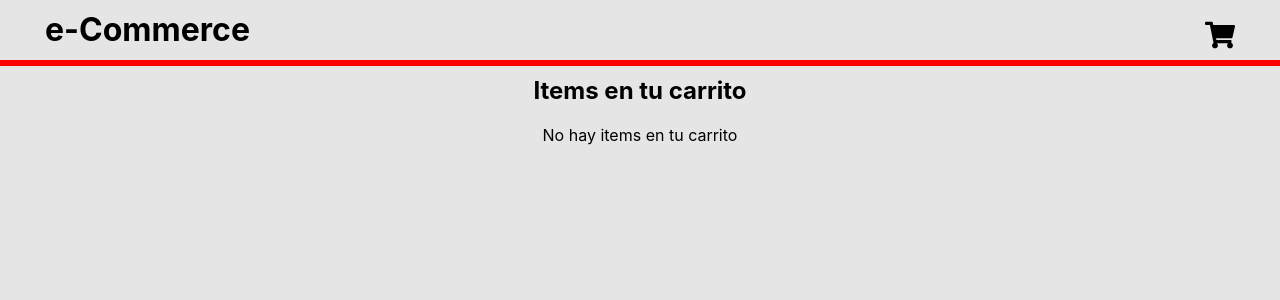
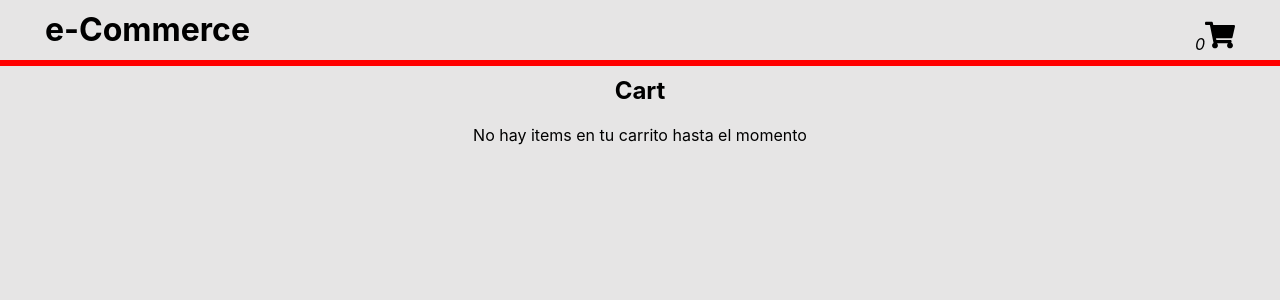
Before and after one commit to luchosr/xivis-challenge, a React (Create React App) app: page /cart in a window 1280 px wide. Shown: the top 300 px of the page. Built offline with nearby package versions, Linux system fonts and the light colour scheme.

Commit message:
fixed context API

```diff
--- a/src/App.js
+++ b/src/App.js
@@ -5,10 +5,13 @@ import Article from "./Article";
 import Cart from "./Cart";
 import "./App.css";
 import { BrowserRouter, Switch, Route } from "react-router-dom";
+import { Provider as CartProvider } from "./cart/context";
 
 function App() {
   return (
     <BrowserRouter>
+      {" "}
+      <CartProvider>
         <div className="app">
           <Navbar />
           <Switch>
@@ -16,7 +19,8 @@ function App() {
             <Route path="/article" component={Article} />
             <Route path="/cart" component={Cart} />
           </Switch>
-      </div>
+        </div>{" "}
+      </CartProvider>
     </BrowserRouter>
   );
 }
--- a/src/Article.js
+++ b/src/Article.js
@@ -1,18 +1,26 @@
 import React from "react";
-
-// titulo
-// url img
-//description
-// precio
-// stock
+import { useCartActions, useCart } from "./cart/hooks";
 const Article = () => {
   const article = JSON.parse(localStorage.getItem("articulo"));
-  const { price, stock, name, picture, description } = article;
+  const { price, stock, name, picture, description, id } = article;
 
   console.log(
     "el articulo queda ",
     JSON.parse(localStorage.getItem("articulo"))
   );
+  const { add, remove } = useCartActions();
+
+  const agregarAlCarrito = () => {
+    const item = {
+      id: id,
+      picture: picture,
+      price: price,
+      stock: stock,
+      description: description,
+      name: name
+    };
+    add(item);
+  };
   return (
     <div className="article">
       <div className="article__img">
@@ -35,8 +43,8 @@ const Article = () => {
           <button
             className="card__description__adder"
             style={{ margin: "20px" }}
+            onClick={agregarAlCarrito}
           >
-            {" "}
             Add to cart
           </button>
         </div>
--- a/src/Card.js
+++ b/src/Card.js
@@ -1,9 +1,13 @@
-import React, { useState } from "react";
+import React, { useState, useContext } from "react";
 import { Link } from "react-router-dom";
+
+import { useCartActions } from "./cart/hooks";
+
 const Card = ({ id, picture, price, stock, name, description }) => {
   const [carrito, setCarrito] = useState(
     JSON.parse(localStorage.getItem("carrito"))
   );
+  const { add, remove } = useCartActions();
 
   const agregarAlCarrito = () => {
     const item = {
@@ -14,12 +18,7 @@ const Card = ({ id, picture, price, stock, name, description }) => {
       description: description,
       name: name
     };
-    if (carrito === null) {
-      localStorage.setItem("carrito", JSON.stringify([item]));
-    } else {
-      localStorage.setItem("carrito", JSON.stringify([...carrito, item]));
-    }
-    setCarrito(JSON.parse(localStorage.getItem("carrito")));
+    add(item);
   };
   const guardarArticulo = () => {
     const articulo = {
--- a/src/Cart.js
+++ b/src/Cart.js
@@ -1,19 +1,22 @@
 import React, { useState } from "react";
+import { useCartActions, useCart } from "./cart/hooks";
 
 const Cart = () => {
-  const [cart, setCart] = useState(JSON.parse(localStorage.getItem("carrito")));
-  const [carrito, setCarrito] = useState(!(cart >= 0));
-  // ---> https://blog.campvanilla.com/javascript-the-curious-case-of-null-0-7b131644e274
+  const cart = useCart();
+  const { add, remove } = useCartActions();
 
+  console.log("cart es al final ", { cart });
   return (
     <div>
       <div className="cart__bar">
-        <h2>Items en tu carrito</h2>
+        <h2>Cart</h2>
       </div>
 
       <ul className="cart__list">
-        {cart >= 0 && <li>No hay items en tu carrito</li>}
-        {carrito &&
+        {cart.length === 0 && (
+          <li> No hay items en tu carrito hasta el momento </li>
+        )}
+        {cart &&
           cart.map(item => (
             <li className="cart__list__item">
               <div className="cart__item__description">
@@ -24,7 +27,7 @@ const Cart = () => {
               </div>
               <div className="cart__item__description__price">
                 <h3>{item.price}</h3>
-                <i>X</i>
+                <i onClick={remove}> X</i>
               </div>
             </li>
           ))}
--- a/src/Navbar.js
+++ b/src/Navbar.js
@@ -1,13 +1,11 @@
-import React, { useState } from "react";
+import React, { useState, useContext } from "react";
 import { FaShoppingCart } from "react-icons/fa";
 import { Link } from "react-router-dom";
 import "./App.css";
-import { link } from "fs";
+import { useCart } from "./cart/hooks";
 
 const Navbar = () => {
-  const [carrito, setCarrito] = useState(
-    JSON.parse(localStorage.getItem("carrito"))
-  );
+  const carrito = useCart();
 
   return (
     <div className="app__navbar">
--- /dev/null
+++ b/src/cart/context.js
@@ -0,0 +1,36 @@
+import React from "react";
+
+const CartContext = React.createContext(null);
+
+const CartProvider = ({ children }) => {
+  const [cart, setCart] = React.useState(
+    JSON.parse(localStorage.getItem("carrito") || "[]")
+  );
+
+  function add(item) {
+    setCart(cart => cart.concat(item));
+  }
+
+  function remove(id) {
+    // setCart(cart => cart.filter(item => item.id === id));
+    cart.splice(id, 1);
+    setCart([...cart]);
+    localStorage.setItem("carrito", JSON.stringify([...cart]));
+  }
+
+  const state = { cart };
+  const actions = { add, remove };
+  console.log(cart);
+
+  React.useEffect(() => {
+    localStorage.setItem("carrito", JSON.stringify(cart));
+  }, [cart]);
+
+  return (
+    <CartContext.Provider value={{ state, actions }}>
+      {children}
+    </CartContext.Provider>
+  );
+};
+
+export { CartContext as default, CartProvider as Provider };
--- /dev/null
+++ b/src/cart/hooks.js
@@ -0,0 +1,17 @@
+import React from "react";
+
+import CartContext from "./context";
+
+export function useCart() {
+  const {
+    state: { cart }
+  } = React.useContext(CartContext);
+
+  return cart;
+}
+
+export function useCartActions() {
+  const { actions } = React.useContext(CartContext);
+
+  return actions;
+}
```
Also changed, not shown: src/logo.svg (deleted), 1 other file (tests, documents, lock files or other folders). Lines whose indentation alone changed are shown as unchanged.
